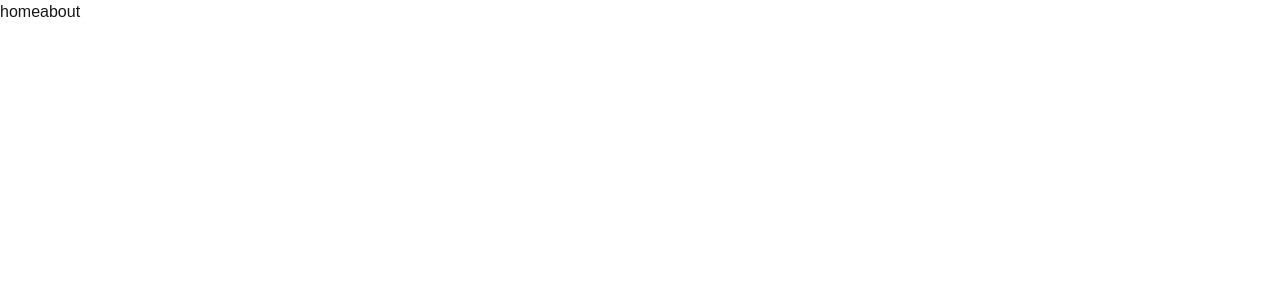
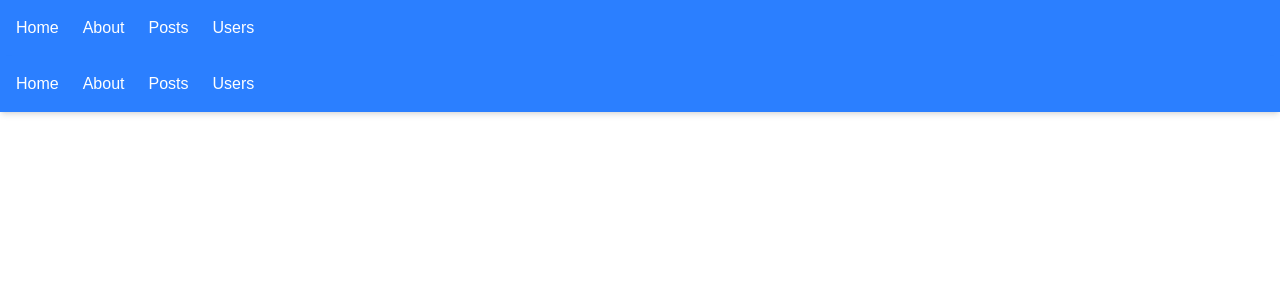
Before and after one commit to Ahmedabdalnaser2010/alx-project-0x02-setup, a Next.js app in the folder alx-project-0x02/: page / in a window 1280 px wide. Shown: the top 300 px of the page. Built offline with nearby package versions, Linux system fonts and the light colour scheme.

Commit message:
task six

```diff
--- a/alx-project-0x02/components/common/PostModal.tsx
+++ b/alx-project-0x02/components/common/PostModal.tsx
@@ -1,4 +1,4 @@
-import { CardProps, ModalProps } from '@/interfaces'
+import { type CardProps, type ModalProps } from '@/interfaces'
 import React, { useState } from 'react'
 
 const PostModal: React.FC<ModalProps> = ({ onClose, isOpen, onSubmit }) => {
--- a/alx-project-0x02/components/layout/Header.tsx
+++ b/alx-project-0x02/components/layout/Header.tsx
@@ -1,13 +1,22 @@
 import Link from 'next/link'
-import React from 'react'
 
-const Header = () => {
+export default function Header() {
     return (
-        <div>
-            <Link href='/home'>home</Link>
-            <Link href='/about'>about</Link>
-        </div>
+        <header className="bg-blue-500 p-4 shadow-md">
+            <nav className="flex gap-6">
+                <Link href="/home" className="text-white hover:underline">
+                    Home
+                </Link>
+                <Link href="/about" className="text-white hover:underline">
+                    About
+                </Link>
+                <Link href="/posts" className="text-white hover:underline">
+                    Posts
+                </Link>
+                <Link href="/users" className="text-white hover:underline">
+                    Users
+                </Link>
+            </nav>
+        </header>
     )
 }
-
-export default Header
--- a/alx-project-0x02/pages/_app.tsx
+++ b/alx-project-0x02/pages/_app.tsx
@@ -1,6 +1,12 @@
-import "@/styles/globals.css";
-import type { AppProps } from "next/app";
+import type { AppProps } from 'next/app'
+import Header from '../components/layout/Header'
+import '../styles/globals.css'
 
 export default function App({ Component, pageProps }: AppProps) {
-  return <Component {...pageProps} />;
+  return (
+    <>
+      <Header />
+      <Component {...pageProps} />
+    </>
+  )
 }
--- /dev/null
+++ b/alx-project-0x02/pages/posts.tsx
@@ -0,0 +1,9 @@
+
+export default function PostsPage() {
+    return (
+        <div>
+
+            <h1 className="text-3xl font-bold p-4">Posts Page</h1>
+        </div>
+    )
+}
```
